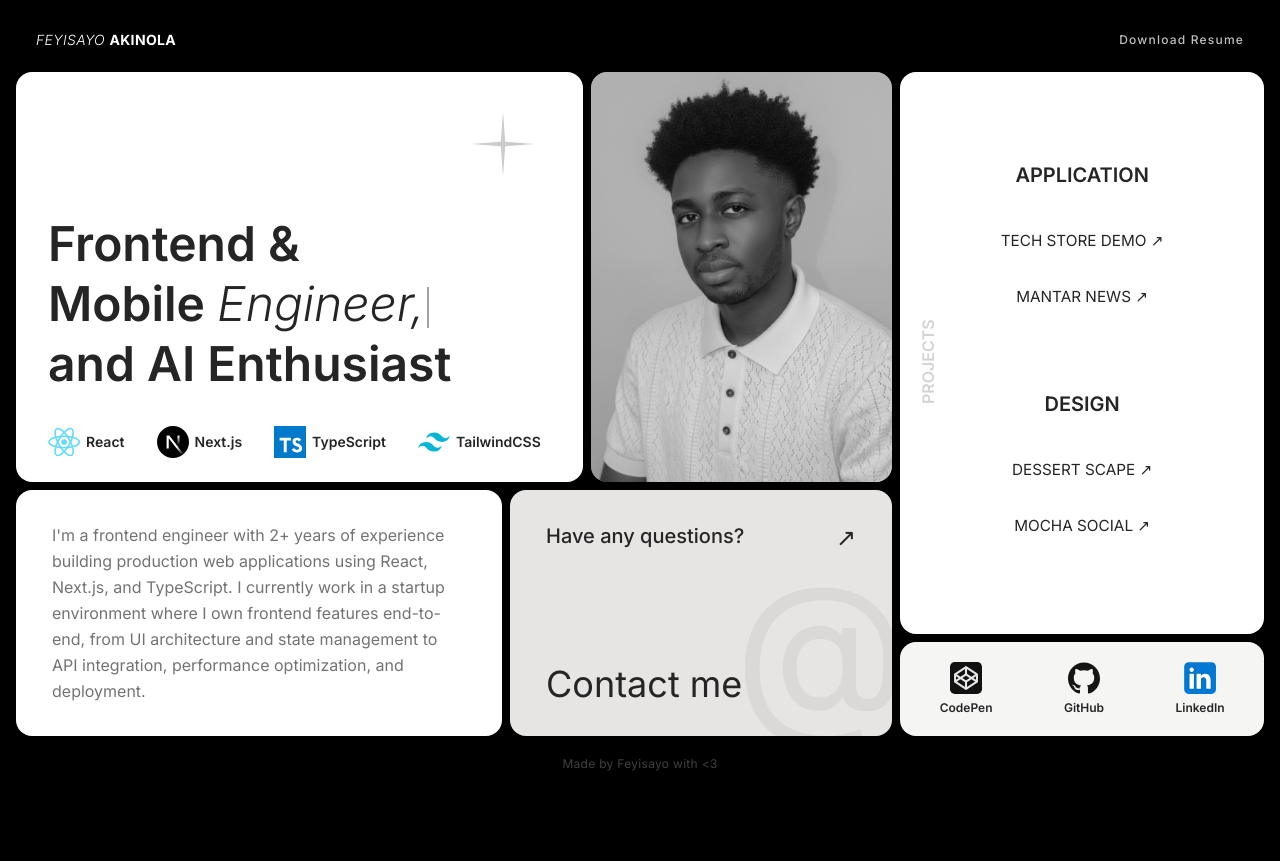
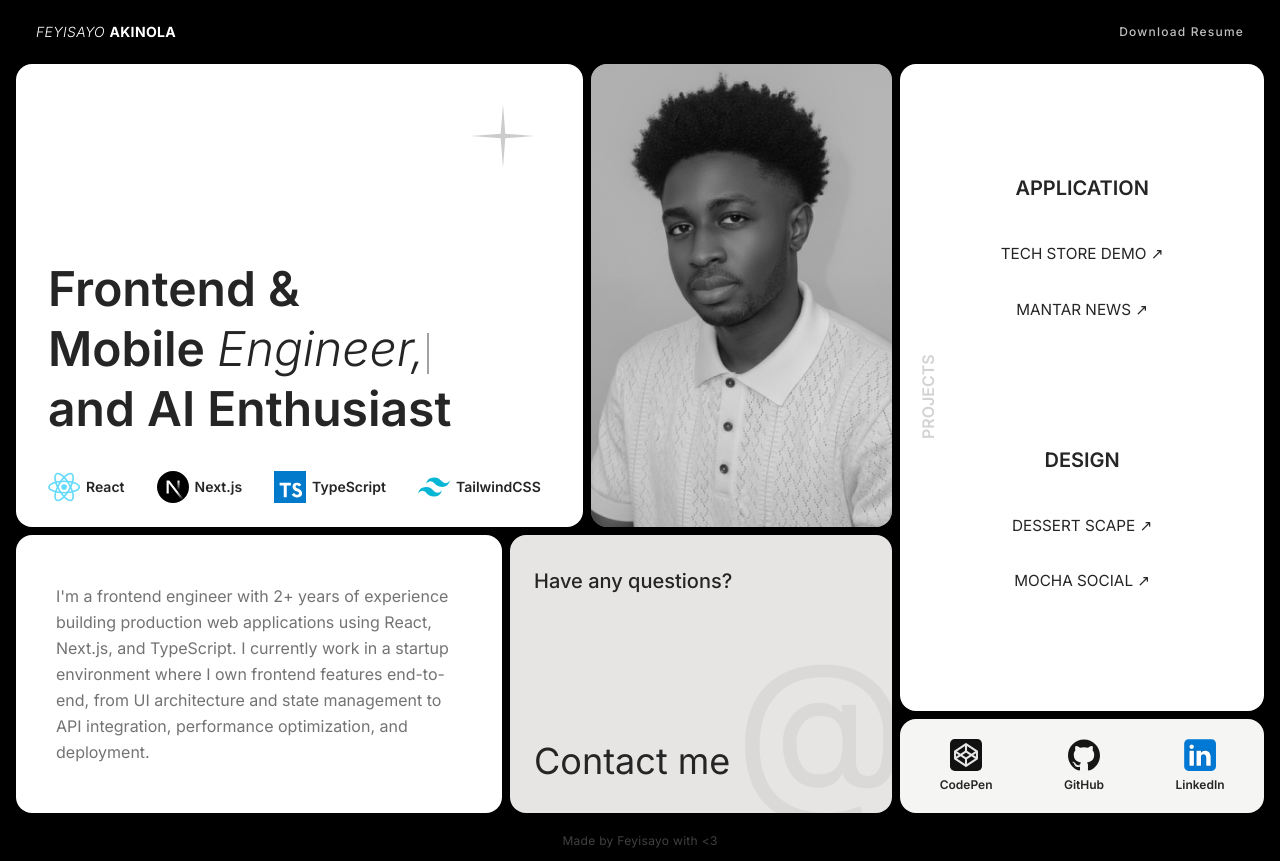
Before and after one commit to feyi-akinola/portfolio-2, a React app: page / in a window 1280 px wide. Before the commit the page ends 800 px from the top, so only its background shows below. Built offline with nearby package versions, Linux system fonts and the light colour scheme; the HTML template or start-up script is replaced by a standard one.

Commit message:
Minor layout updates

```diff
--- a/src/components/BioCard.tsx
+++ b/src/components/BioCard.tsx
@@ -8,7 +8,7 @@ type BioCardProps = {
 export default function BioCard({ style }: BioCardProps) {
   return (
     <div
-      className="h-full w-full bg-white rounded-2xl px-9 py-8 flex items-center cursor-pointer group"
+      className="h-full w-full bg-white rounded-2xl px-10 py-12 flex items-center cursor-pointer group"
       style={style}
     >
       <p className="text-sm lg:text-base font-regular leading-relaxed text-neutral-500 whitespace-normal group-hover:text-black transition-colors duration-300">{BIO_TEXT}</p>
--- a/src/components/ContactCard.tsx
+++ b/src/components/ContactCard.tsx
@@ -57,7 +57,7 @@ export default function ContactCard({ style }: ContactCardProps) {
   return (
     <section
       ref={cardRef}
-      className="relative w-full h-full bg-stone-200 rounded-2xl px-9 py-8
+      className="relative w-full h-full bg-stone-200 rounded-2xl px-6 py-8
         flex flex-col justify-between cursor-pointer group"
       style={style}
       onClick={async () => {
@@ -67,11 +67,9 @@ export default function ContactCard({ style }: ContactCardProps) {
       onMouseEnter={() => setIsToolTipShowing(true)}
       onMouseLeave={() => setIsToolTipShowing(false)}
     >
-      <div className="flex justify-between items-start text-xl font-medium
-        text-text">
+      <p className="text-xl font-medium text-text">
         Have any questions?
-        <span className="text-2xl text-text inline-block">↗</span>
-      </div>
+      </p>
 
       <div className="mt-12 lg:mt-auto text-4xl font-regular text-text">
         Contact me
```
